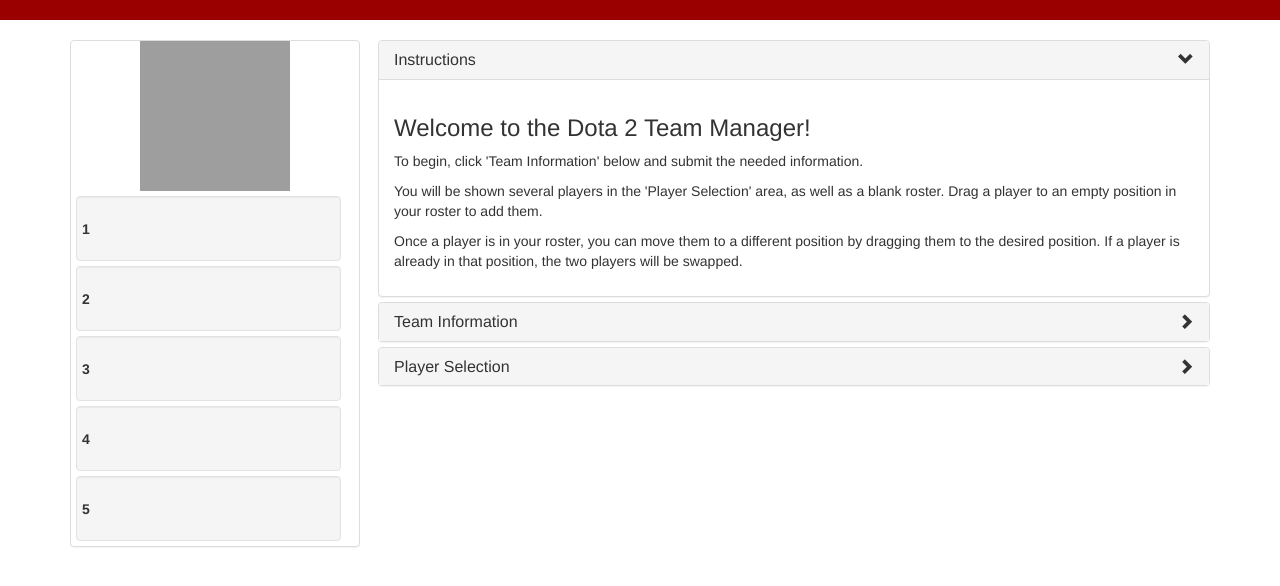
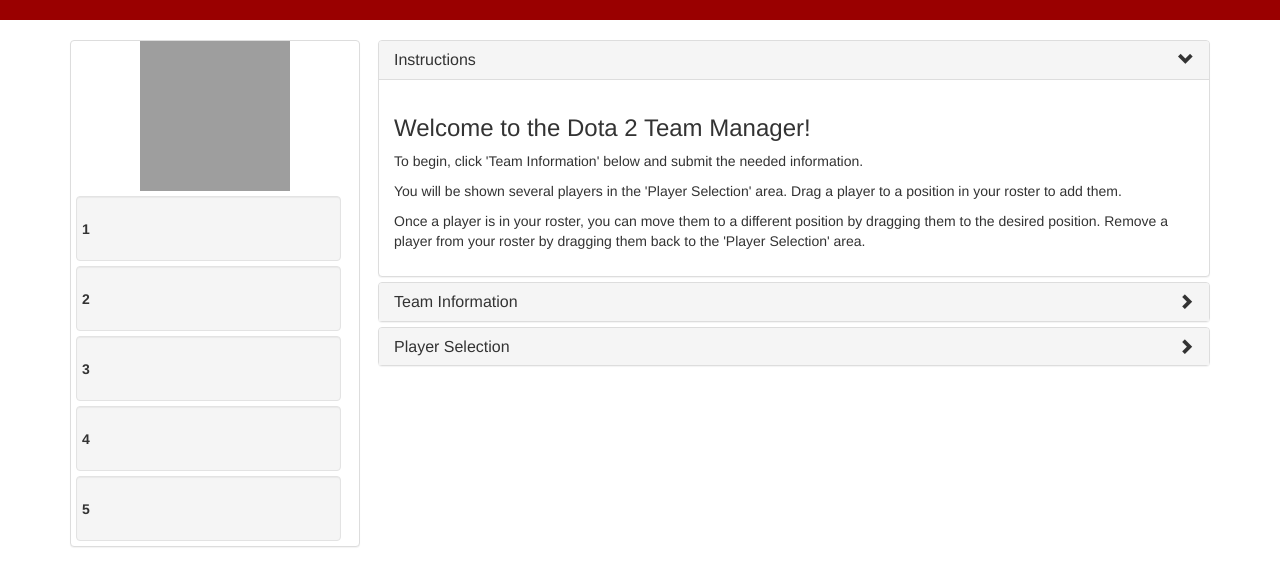
Before and after one commit to danwbyrne/austin-garrard.github.io, a Jekyll site: the page d2tm/index.html, which Jekyll copies as it is, in a window 1280 px wide. Shown: the top 586 px of the page. Built offline with Jekyll 4.4.1, drawn with Linux system fonts in a browser that asks for light colours; nearby versions of some CDN libraries; Markdown is read by kramdown in place of the engine named in the settings; grey boxes are pictures that could not be loaded.

Commit message:
updated instructions

```diff
--- a/d2tm/index.html
+++ b/d2tm/index.html
@@ -96,8 +96,8 @@
 
 						<h3>Welcome to the Dota 2 Team Manager!</h3>
 						<p>To begin, click 'Team Information' below and submit the needed information.</p>
-						<p>You will be shown several players in the 'Player Selection' area, as well as a blank roster. Drag a player to an empty position in your roster to add them.</p>
-						<p>Once a player is in your roster, you can move them to a different position by dragging them to the desired position. If a player is already in that position, the two players will be swapped.</p>
+						<p>You will be shown several players in the 'Player Selection' area. Drag a player to a position in your roster to add them.</p>
+						<p>Once a player is in your roster, you can move them to a different position by dragging them to the desired position. Remove a player from your roster by dragging them back to the 'Player Selection' area.</p>
 
 					</accordion-group>
 
```
